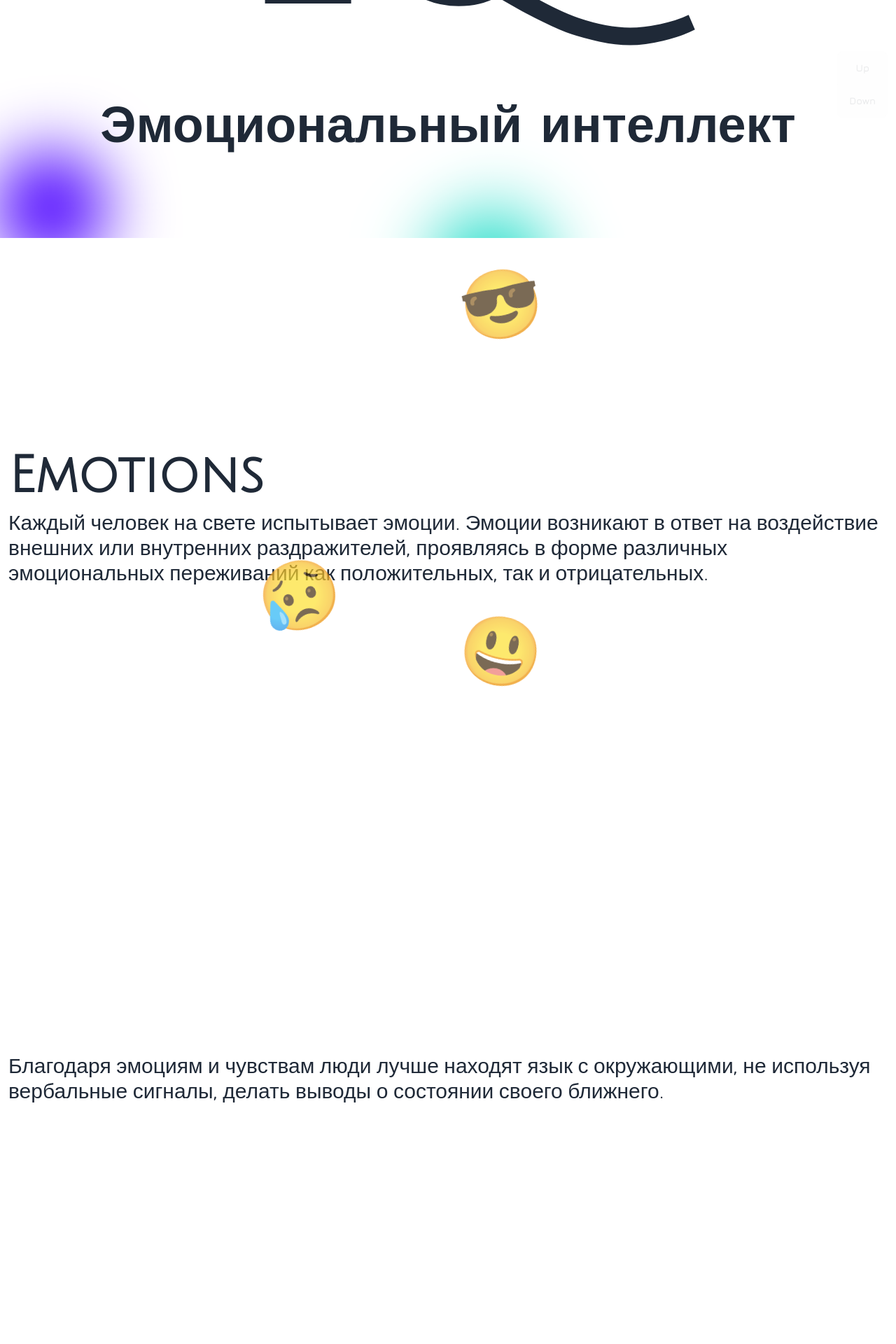
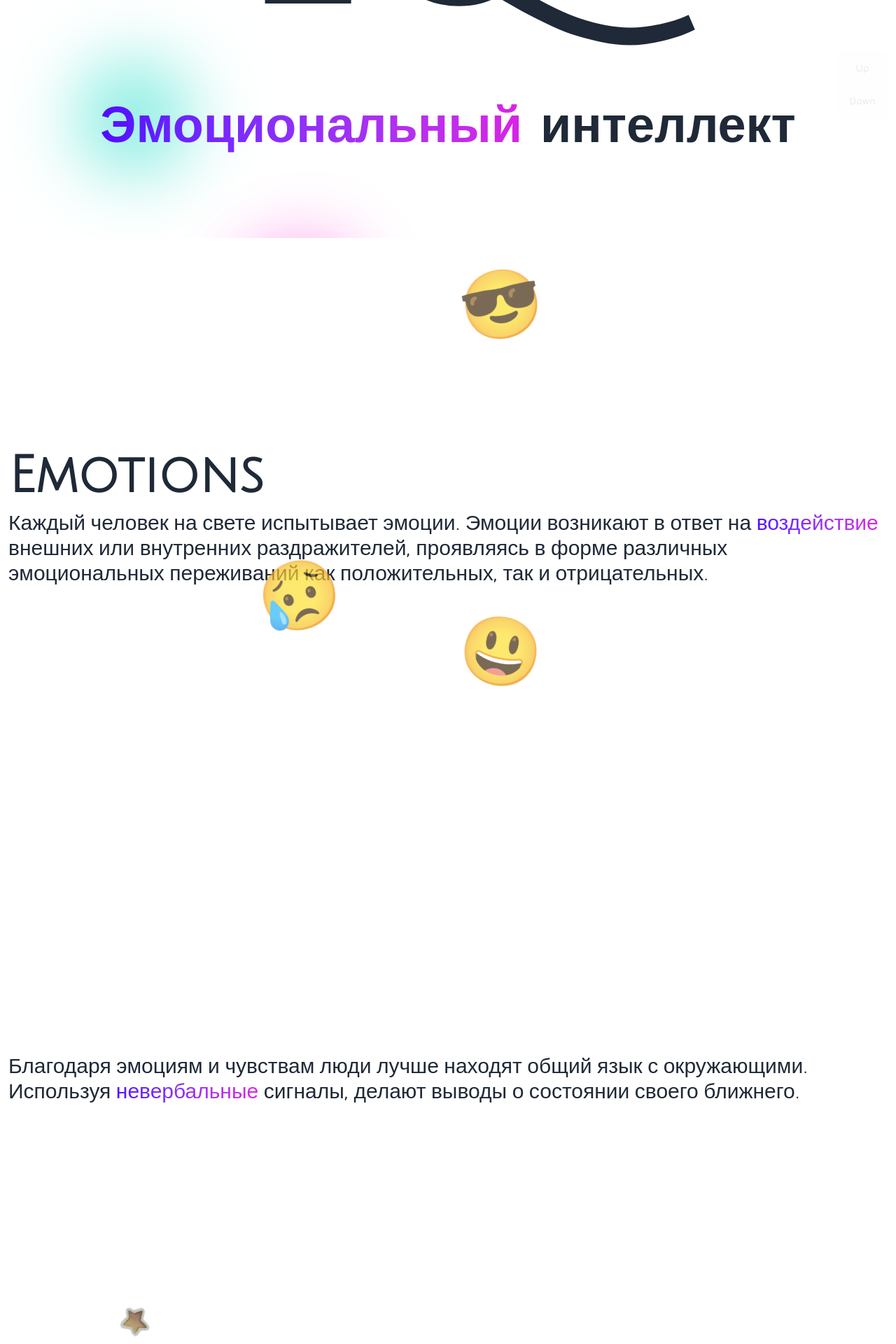
Before and after one commit to GreatFireDragon/emotional-intelligence, a SvelteKit app: page / in a window 1280 px wide. Shown: the part 460-2380 px from the top of the page at 70% size. Built offline with nearby package versions, Linux system fonts and the light colour scheme.

Commit message:
star animation on section 2

```diff
--- a/src/app.pcss
+++ b/src/app.pcss
@@ -20,6 +20,20 @@
   }
   section > p {
     @apply text-lg sm:text-xl md:text-3xl;
+  }
+
+  .gradientText {
+    @apply bg-gradient-to-r from-primary via-secondary to-accent bg-clip-text text-transparent bg-[length:300%];
+    animation: move-background 3s linear infinite alternate;
+  }
+
+  @keyframes move-background {
+    0% {
+      background-position: 0;
+    }
+    100% {
+      background-position: 100%;
+    }
   }
 }
 
--- a/src/lib/components/BlobBG.svelte
+++ b/src/lib/components/BlobBG.svelte
@@ -1,10 +1,8 @@
 <script>
-  // random value between 20 and 80
-  function random() {
+  function randomOffset() {
     return (Math.random() * 80 + 20).toFixed(0);
   }
 
-  // random value between 0 and 100
   function randomDelay() {
     return (Math.random() * 100 + 0).toFixed(0);
   }
@@ -17,7 +15,7 @@
 <div class="background z-[-1]">
   {#each [...Array(10).keys()] as blob}
     <span
-      style="top: {random()}%; left: {random()}%; bottom: {random()}%; right: {random()}%; transform-origin: {random()}% {random()}%;
+      style="top: {randomOffset()}%; left: {randomOffset()}%; bottom: {randomOffset()}%; right: {randomOffset()}%; transform-origin: {randomOffset()}% {randomDelay()}%;
     animation-delay: -{randomDelay()}s; animation-duration: {randomDuration()}s;"
     />
   {/each}
@@ -53,15 +51,15 @@
   }
 
   .background span:nth-child(n + 0) {
-    color: oklch(var(--p));
+    color: oklch(var(--p) / 0.5);
     box-shadow: 100vmin 0 12vmin currentColor;
   }
   .background span:nth-child(2n + 0) {
-    color: oklch(var(--s));
+    color: oklch(var(--s) / 0.5);
     box-shadow: -100vmin 0 13vmin currentColor;
   }
   .background span:nth-child(3n + 0) {
-    color: oklch(var(--a));
+    color: oklch(var(--a) / 0.5);
     box-shadow: 100vmin 0 13vmin currentColor;
   }
 </style>
--- /dev/null
+++ b/src/lib/components/ScrollButtons.svelte
@@ -0,0 +1,22 @@
+<script>
+  let scrollY = 0;
+  let windowHeight;
+
+  function scrollUpDown(e) {
+    const direction = e.target.textContent === "Up" ? -1 : 1;
+
+    document.documentElement.scrollTo({
+      top: scrollY + windowHeight * direction,
+      behavior: "smooth",
+    });
+  }
+</script>
+
+<div
+  class="fixed z-50 transition-all duration-500 join join-vertical top-2/3 right-3 opacity-10 hover:opacity-50"
+>
+  <button class="btn join-item" on:click={scrollUpDown}>Up</button>
+  <button class="btn join-item" on:click={scrollUpDown}>Down</button>
+</div>
+
+<svelte:window bind:scrollY bind:outerHeight={windowHeight} />
--- a/src/lib/components/ThemeChanger.svelte
+++ b/src/lib/components/ThemeChanger.svelte
@@ -28,14 +28,12 @@
   <form method="POST" use:enhance={submitUpdateTheme}>
     <ul
       id="theme-dropdown"
-      class="z-50 dropdown-content p-2 flex flex-wrap w-[30dvw] shadow-2xl bg-base-300 rounded-box"
+      class="z-50 dropdown-content p-2 grid grid-cols-[repeat(auto-fill,minmax(100px,1fr))] w-[40dvw]
+    h-[70svh] overflow-scroll
+    shadow-2xl bg-base-300 rounded-box"
     >
-      <!-- <ul
-      id="theme-dropdown"
-      class="z-50 dropdown-content p-2 grid grid-cols-[repeat(auto-fill,minmax(100px,1fr))] w-[30dvw] shadow-2xl bg-base-300 rounded-box"
-    > -->
       {#each themes as theme}
-        <li class="min-w-[100px] flex-[1_0_auto] border border-solid border-primary">
+        <li class="min-w-[100px] flex-[1_0_auto]">
           <button
             formaction="/?/setTheme&theme={theme}&redirectTo={$page.url.pathname}"
             name="theme-dropdown"
--- a/src/routes/+layout.svelte
+++ b/src/routes/+layout.svelte
@@ -10,6 +10,7 @@
   import PagesTabs from "$lib/components/PagesTabs.svelte";
   import ProgressCircle from "$lib/components/ProgressCircle.svelte";
   import ProgressBar from "$lib/components/ProgressBar.svelte";
+  import ScrollButtons from "$lib/components/ScrollButtons.svelte";
 
   import "../app.pcss";
   import "@fontsource-variable/jura";
@@ -28,7 +29,7 @@
 </script>
 
 {#if isLoading}
-  <main class="fixed left-0 top-0 z-40 h-screen w-screen flex justify-center items-center">
+  <main class="fixed top-0 left-0 z-40 flex items-center justify-center w-screen h-screen">
     <Loader />
   </main>
 {:else}
@@ -52,6 +53,8 @@
     <ProgressBar />
   </div>
 
+  <ScrollButtons />
+
   <slot />
 {/if}
 
--- a/src/routes/+page.svelte
+++ b/src/routes/+page.svelte
@@ -3,35 +3,10 @@
   import Emotions2 from "./Emotions2.svelte";
   import Emotions1 from "./Emotions1.svelte";
   import Header from "./Header.svelte";
-
-  import { onMount } from "svelte";
-
-  let scrollY = 0;
-  let windowHeight;
-
-  function scrollUpDown(e) {
-    const direction = e.target.textContent === "Up" ? -1 : 1;
-
-    document.documentElement.scrollTo({
-      top: scrollY + windowHeight * direction,
-      behavior: "smooth",
-    });
-  }
 </script>
 
-<div
-  class="fixed z-50 transition-all duration-500 join join-vertical top-2/3 right-3 opacity-10 hover:opacity-50"
->
-  <button class="btn join-item" on:click={scrollUpDown}>Up</button>
-  <button class="btn join-item" on:click={scrollUpDown}>Down</button>
-</div>
+<Header />
 
-<main>
-  <Header />
-
-  <Emotions1 />
-  <Emotions2 />
-  <Emotions3 />
-</main>
-
-<svelte:window bind:scrollY bind:outerHeight={windowHeight} />
+<Emotions1 />
+<Emotions2 />
+<Emotions3 />
--- a/src/routes/Emotions1.svelte
+++ b/src/routes/Emotions1.svelte
@@ -16,8 +16,9 @@
   <h2>Emotions</h2>
 
   <p class="">
-    Каждый человек на свете испытывает эмоции. Эмоции возникают в ответ на воздействие внешних или
-    внутренних раздражителей, проявляясь в форме различных эмоциональных переживаний как
+    Каждый человек на свете испытывает эмоции. Эмоции возникают в ответ на <span
+      class="gradientText">воздействие</span
+    > внешних или внутренних раздражителей, проявляясь в форме различных эмоциональных переживаний как
     положительных, так и отрицательных.
   </p>
 
--- a/src/routes/Emotions2.svelte
+++ b/src/routes/Emotions2.svelte
@@ -1,6 +1,68 @@
-<section>
-  <p class="">
-    Благодаря эмоциям и чувствам люди лучше находят язык с окружающими, не используя вербальные
-    сигналы, делать выводы о состоянии своего ближнего.
+<script>
+  import { onMount } from "svelte";
+  import { inView, animate, stagger } from "motion";
+
+  let container;
+  let windowHeight;
+  let windowWidth;
+
+  onMount(() => {
+    inView(container, ({ target }) => {
+      animate(
+        "#star",
+        {
+          x: [windowWidth, -windowWidth],
+          y: [-windowHeight, windowHeight],
+          rotate: 360,
+        },
+        {
+          repeat: Infinity,
+          duration: 15,
+          delay: stagger((Math.random() * 3 + 3).toFixed(0)),
+        }
+      );
+
+      return () => {};
+    });
+  });
+
+  function randomStarPosition() {
+    return `left: ${Math.random() * 80}vw; top: ${Math.random() * 10}vh`;
+  }
+</script>
+
+<section bind:this={container} class="overflow-hidden">
+  <p>
+    Благодаря эмоциям и чувствам люди лучше находят общий язык с окружающими. Используя
+    <span class="gradientText">невербальные</span> сигналы, делают выводы о состоянии своего ближнего.
   </p>
+
+  <div class="absolute">
+    {#each [...Array(10).keys()] as _}
+      <img
+        id="star"
+        class="absolute max-w-lg"
+        style={randomStarPosition()}
+        alt="star"
+        src="assets/star.png"
+      />
+    {/each}
+  </div>
 </section>
+
+<svelte:window bind:innerHeight={windowHeight} bind:innerWidth={windowWidth} />
+
+<style>
+  /* #star {
+    animation: float 3s ease-in-out infinite;
+  }
+
+  @keyframes float {
+    0% {
+      transform: translate(0, 0) rotate(0deg);
+    }
+    100% {
+      transform: translate(-100%, 100%) rotate(180deg);
+    }
+  } */
+</style>
--- a/src/routes/Header.svelte
+++ b/src/routes/Header.svelte
@@ -2,6 +2,6 @@
   <h1 class="sm:text-[17rem] text-[8rem] md:text-[20rem] font-display font-bold pr-[12vw]">EQ</h1>
 
   <h2 class="text-3xl text-center sm:text-6xl md:text-7xl font-jura">
-    <span class="highlighted">Эмоциональный</span> интеллект
+    <span class="gradientText">Эмоциональный</span> интеллект
   </h2>
 </header>
```
Also changed, not shown: static/assets/star.png (added).
